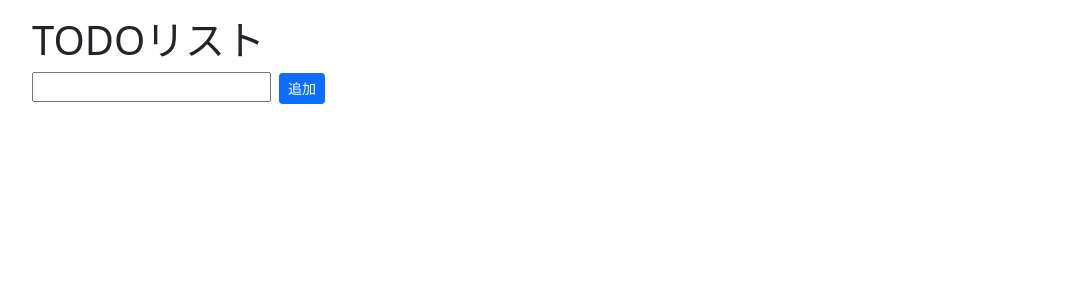
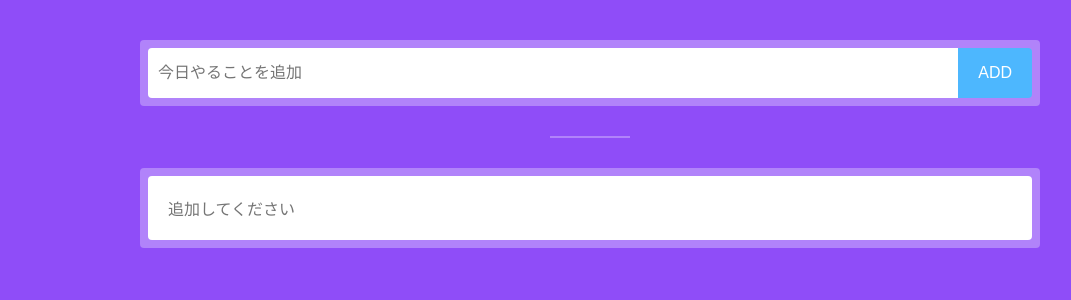
Before and after one commit to precs-uchida/todo_list, a React app: page / in a window 1280 px wide. Shown: the top 300 px of the page, without its empty margins (50-1121 px from the left). Built offline with nearby package versions, Linux system fonts and the light colour scheme.

Commit message:
styled-component実装

```diff
--- a/index.html
+++ b/index.html
@@ -2,8 +2,9 @@
 <html>
   <head>
     <meta charset="utf-8">
+    <meta name="viewport" content="width=device-width, initial-scale=1, shrink-to-fit=no">
     <title>TODO</title>
-    <link href="https://cdn.jsdelivr.net/npm/bootstrap@5.0.0-beta1/dist/css/bootstrap.min.css" rel="stylesheet" integrity="sha384-giJF6kkoqNQ00vy+HMDP7azOuL0xtbfIcaT9wjKHr8RbDVddVHyTfAAsrekwKmP1" crossorigin="anonymous">
+    <link href="./src/style/App.css" rel="stylesheet">
   </head>
 
   <body>
--- a/package.json
+++ b/package.json
@@ -16,10 +16,14 @@
     "html-webpack-plugin": "^5.3.2",
     "react": "^17.0.2",
     "react-dom": "^17.0.2",
+    "styled-components": "^5.3.1",
     "ts-loader": "^9.2.6",
     "typescript": "^4.4.3",
     "webpack": "^5.58.1",
     "webpack-cli": "^4.9.0",
     "webpack-dev-server": "^4.3.1"
+  },
+  "resolutions": {
+    "styled-components": "^5"
   }
 }
--- a/src/components/AddForm.tsx
+++ b/src/components/AddForm.tsx
@@ -1,4 +1,5 @@
 import React from "react";
+import { Textbox, Button, ButtonGroup, FormGroup } from "./Elements";
 
 interface Props {
   input_todo_text: string;
@@ -9,12 +10,19 @@ interface Props {
 const AddForm: React.FC<Props> = (props) => {
   const { input_todo_text, addClick, changeText } = props;
   return (
-    <>
-      <input value={input_todo_text} onChange={changeText} type="text" />
-      <button className="btn btn-sm btn-primary ms-2" onClick={addClick}>
-        追加
-      </button>
-    </>
+    <FormGroup>
+      <ButtonGroup>
+        <Textbox
+          value={input_todo_text}
+          placeholder="今日やることを追加"
+          onChange={changeText}
+          type="text"
+        />
+        <Button className="blue lg" onClick={addClick}>
+          ADD
+        </Button>
+      </ButtonGroup>
+    </FormGroup>
   );
 };
 
--- a/src/components/App.tsx
+++ b/src/components/App.tsx
@@ -1,4 +1,5 @@
 import React from "react";
+import { Wapper, Border } from "./Elements";
 import AddForm from "./AddForm";
 import TodoList from "./TodoList";
 
@@ -42,19 +43,15 @@ const App: React.FC = () => {
     setTodos(new_todos);
   };
   return (
-    <div className="container pt-3">
-      <h1>TODOリスト</h1>
-      <div>
+    <Wapper>
       <AddForm
         input_todo_text={input_todo_text}
         changeText={changeText}
         addClick={addClick}
       />
-      </div>
-      <div className="mt-2">
+      <Border />
       <TodoList todos={todos} removeClick={removeClick} />
-      </div>
-    </div>
+    </Wapper>
   );
 };
 
--- /dev/null
+++ b/src/components/Elements.tsx
@@ -0,0 +1,96 @@
+import styled from "styled-components";
+
+const light_purple = "#b183fa";
+const blue = "#4db7fe";
+const white = "#fff";
+const gray = "#757575";
+const light_gray = "#dddddd";
+
+export const Wapper = styled.div`
+  padding: 4rem;
+  max-width: 98rem;
+  margin: auto;
+`;
+
+export const FormGroup = styled.div`
+  background-color: ${light_purple};
+  border-radius: 0.4rem;
+  & > * {
+    padding: 0.8rem;
+  }
+`;
+
+export const Button = styled.button`
+  border-radius: 0.4rem;
+  border: none;
+  background-color: transparent;
+  &.blue {
+    background-color: ${blue};
+    color: ${white};
+  }
+  &.lg {
+    padding: 0 2rem;
+    font-size: 1.6rem;
+  }
+`;
+
+export const Textbox = styled.input`
+  width: 100%;
+  height: 5rem;
+  border: none;
+  border-radius: 0.4rem;
+  padding: 1rem;
+  font-size: 1.6rem;
+`;
+
+export const ButtonGroup = styled.div`
+  display: flex;
+  width: 100%;
+  & :first-child {
+    border-top-right-radius: 0;
+    border-bottom-right-radius: 0;
+  }
+
+  & :last-child {
+    border-top-left-radius: 0;
+    border-bottom-left-radius: 0;
+  }
+`;
+
+export const Border = styled.hr`
+  border: none;
+  background-color: ${light_purple};
+  height: 0.2rem;
+  opacity: 1;
+  width: 8rem;
+  margin 3rem auto;
+`;
+
+export const TodoTable = styled.table`
+  width: 100%;
+  background-color: ${white};
+  color: ${gray};
+  list-style: none;
+  border-radius: 0.4rem;
+  padding: 1rem;
+  border-spacing: 0px;
+  font-size: 1.6rem;
+`;
+
+export const TodoTr = styled.tr`
+  :not(:last-child) td {
+    border-bottom: 1px solid ${light_gray};
+  }
+`;
+
+export const TodoTd = styled.td`
+  padding: 1rem;
+  width: ${(props) => (props.width ? props.width + "px" : "auto")};
+`;
+
+export const Label = styled.label`
+  width: 100%;
+  display: block;
+`;
+
+export const CheckBox = styled.input``;
--- a/src/components/TodoItem.tsx
+++ b/src/components/TodoItem.tsx
@@ -1,22 +1,26 @@
 import React from "react";
+import { Button, TodoTr, TodoTd, Label, CheckBox } from "./Elements";
 
 interface Props {
+  index: number;
   todo: string;
   removeClick: (e: React.MouseEvent<HTMLButtonElement>) => void;
 }
 
 const TodoItem: React.FC<Props> = (props) => {
-  const { todo, removeClick } = props;
+  const { index, todo, removeClick } = props;
   return (
-    <li className="list-group-item d-flex justify-content-between">
-      <span>{todo}</span>
-      <button
-        onClick={removeClick}
-        className="btn btn-sm btn-outline-danger ms-2"
-      >
-        削除
-      </button>
-    </li>
+    <TodoTr>
+      <TodoTd width="10">
+        <CheckBox id={`todo_${index}`} type="checkbox" />
+      </TodoTd>
+      <TodoTd>
+        <Label htmlFor={`todo_${index}`}>{todo}</Label>
+      </TodoTd>
+      <TodoTd width="10">
+        <Button onClick={removeClick}>🗑</Button>
+      </TodoTd>
+    </TodoTr>
   );
 };
 
--- a/src/components/TodoList.tsx
+++ b/src/components/TodoList.tsx
@@ -1,4 +1,5 @@
 import React from "react";
+import { FormGroup, TodoTable, TodoTr, TodoTd } from "./Elements";
 import TodoItem from "./TodoItem";
 
 interface Props {
@@ -10,15 +11,26 @@ const TodoList: React.FC<Props> = (props) => {
   const { todos, removeClick } = props;
 
   return (
-    <ul className="list-group list-group-flush">
-      {todos.map((todo, index) => (
-        <TodoItem
-          key={index}
-          todo={todo}
-          removeClick={() => removeClick(index)}
-        />
-      ))}
-    </ul>
+    <FormGroup>
+      <div>
+        <TodoTable className="list-group list-group-flush">
+          {todos.length > 0 ? (
+            todos.map((todo, index) => (
+              <TodoItem
+                key={index}
+                index={index}
+                todo={todo}
+                removeClick={() => removeClick(index)}
+              />
+            ))
+          ) : (
+            <TodoTr>
+              <TodoTd>追加してください</TodoTd>
+            </TodoTr>
+          )}
+        </TodoTable>
+      </div>
+    </FormGroup>
   );
 };
 
--- /dev/null
+++ b/src/style/App.css
@@ -0,0 +1,14 @@
+html,
+body {
+  height: auto;
+  min-height: 100%;
+  margin: 0;
+}
+html {
+  background-color: #8f4df8;
+  font-size: 62.5%;
+}
+
+html * {
+  box-sizing: border-box;
+}
```
Lines whose indentation alone changed are shown as unchanged.
